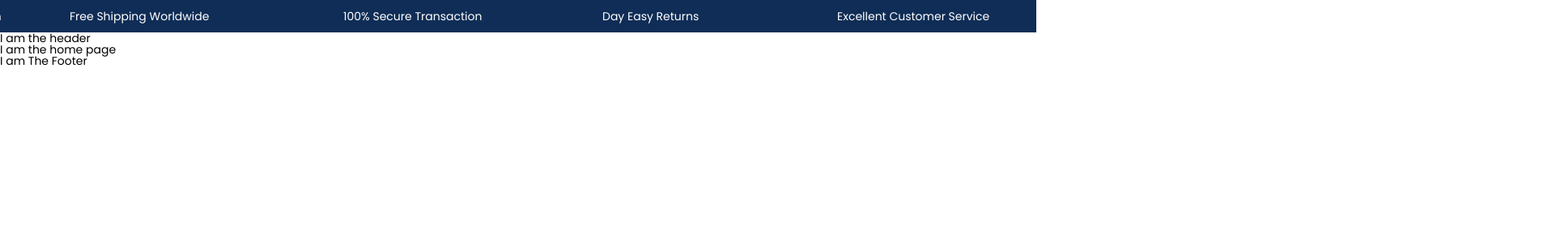
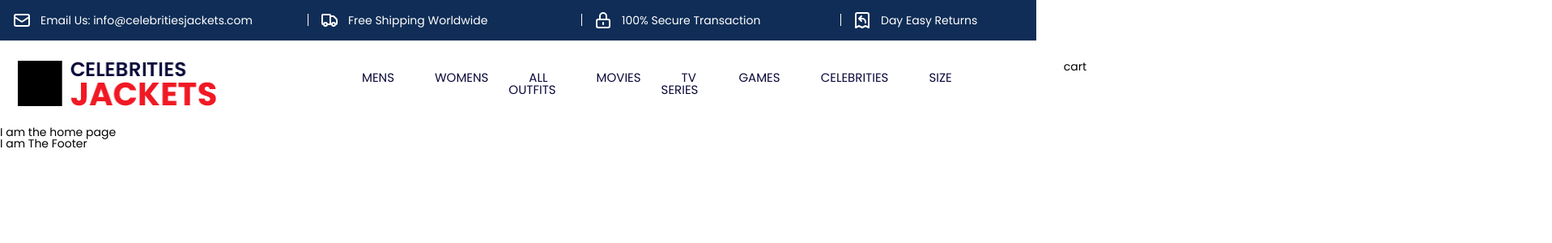
Before and after one commit to mi-dexigner/Venus-Handicrafts-NextJs, a Next.js app: page / in a window 1280 px wide. Shown: the top 300 px of the page at 81% size, 1917 px wide, since content can reach past the window. Built offline with nearby package versions, Linux system fonts and the light colour scheme.

Commit message:
working on header

```diff
--- a/components/Header.js
+++ b/components/Header.js
@@ -1,7 +1,31 @@
+import Link from 'next/link';
+import Image from 'next/image';
+import styles from  '@/styles/Header.module.css'
 const Header = () => {
     return (
-        <header>
-           I am the header
+        <header className={styles.header}>
+          <div className={styles.logo}>
+              <Image
+              src='/logo.png'
+              layout="responsive"
+              alt="Logo"
+              width="242"
+              height="56"
+              />
+          </div>
+          <nav className={styles.mainNav}>
+              <ul>
+                  <li><Link href="/"><a>Mens</a></Link></li>
+                  <li><Link href="/"><a>Womens</a></Link></li>
+                  <li><Link href="/"><a>All Outfits</a></Link></li>
+                  <li><Link href="/"><a>Movies</a></Link></li>
+                  <li><Link href="/"><a>Tv Series</a></Link></li>
+                  <li><Link href="/"><a>Games</a></Link></li>
+                  <li><Link href="/"><a>Celebrities</a></Link></li>
+                  <li><Link href="/"><a>Size</a></Link></li>
+              </ul>
+          </nav>
+          <div className={styles.cartHeader}>cart</div>
         </header>
     )
 }
--- a/components/Meta.js
+++ b/components/Meta.js
@@ -30,6 +30,8 @@ const Meta = ({ title, description,shareImage}) => {
           <meta name="image" content={shareImage} />
         </>
       )}
+
+
     </Head>
   )
 }
--- a/components/TopBar.js
+++ b/components/TopBar.js
@@ -1,36 +1,49 @@
-import styles from  '../styles/TopBar.module.css'
+import styles from  '@/styles/TopBar.module.css'
 const TopBar = () => {
     return (
         <div className={styles.topbar}>
       <div className={styles.grid}>
-            <div className="col">
+            <div className={styles.icons}>
             <div className={styles.iconList}>
-            <i className={styles.iconEnvelope}></i> Email Us: info@celebritiesjackets.com
+            <svg xmlns="http://www.w3.org/2000/svg" className={styles.icon} fill="none" viewBox="0 0 24 24" stroke="currentColor">
+  <path strokeLinecap="round" strokeLinejoin="round" strokeWidth={2} d="M3 8l7.89 5.26a2 2 0 002.22 0L21 8M5 19h14a2 2 0 002-2V7a2 2 0 00-2-2H5a2 2 0 00-2 2v10a2 2 0 002 2z" />
+</svg> Email Us: info@celebritiesjackets.com
             </div>
             </div>
-            <div className="col">
+            <div className={styles.icons}>
             <div className={styles.iconList}>
-            <i></i> Free Shipping Worldwide
+            <svg xmlns="http://www.w3.org/2000/svg" className={styles.icon} fill="none" viewBox="0 0 24 24" stroke="currentColor">
+  <path d="M9 17a2 2 0 11-4 0 2 2 0 014 0zM19 17a2 2 0 11-4 0 2 2 0 014 0z" />
+  <path strokeLinecap="round" strokeLinejoin="round" strokeWidth={2} d="M13 16V6a1 1 0 00-1-1H4a1 1 0 00-1 1v10a1 1 0 001 1h1m8-1a1 1 0 01-1 1H9m4-1V8a1 1 0 011-1h2.586a1 1 0 01.707.293l3.414 3.414a1 1 0 01.293.707V16a1 1 0 01-1 1h-1m-6-1a1 1 0 001 1h1M5 17a2 2 0 104 0m-4 0a2 2 0 114 0m6 0a2 2 0 104 0m-4 0a2 2 0 114 0" />
+</svg> Free Shipping Worldwide
             </div>
             </div>
-            <div className="col">
+            <div  className={styles.icons}>
             <div className={styles.iconList}>
-            <i></i> 100% Secure Transaction
+            <svg xmlns="http://www.w3.org/2000/svg" className={styles.icon}  fill="none" viewBox="0 0 24 24" stroke="currentColor">
+  <path strokeLinecap="round" strokeLinejoin="round" strokeWidth={2} d="M12 15v2m-6 4h12a2 2 0 002-2v-6a2 2 0 00-2-2H6a2 2 0 00-2 2v6a2 2 0 002 2zm10-10V7a4 4 0 00-8 0v4h8z" />
+</svg> 100% Secure Transaction
             </div>
             </div>
-            <div className="col">
+            <div className={styles.icons}>
             <div className={styles.iconList}>
-            <i></i> Day Easy Returns
+            <svg xmlns="http://www.w3.org/2000/svg" className={styles.icon}fill="none" viewBox="0 0 24 24" stroke="currentColor">
+  <path strokeLinecap="round" strokeLinejoin="round" strokeWidth={2} d="M16 15v-1a4 4 0 00-4-4H8m0 0l3 3m-3-3l3-3m9 14V5a2 2 0 00-2-2H6a2 2 0 00-2 2v16l4-2 4 2 4-2 4 2z" />
+</svg> Day Easy Returns
             </div>
             </div>
-            <div className="col">
+            <div className={styles.icons}>
             <div className={styles.iconList}>
-            <i></i> Excellent Customer Service
+            <svg xmlns="http://www.w3.org/2000/svg" className={styles.icon} fill="none" viewBox="0 0 24 24" stroke="currentColor">
+  <path strokeLinecap="round" strokeLinejoin="round" strokeWidth={2} d="M14 10h4.764a2 2 0 011.789 2.894l-3.5 7A2 2 0 0115.263 21h-4.017c-.163 0-.326-.02-.485-.06L7 20m7-10V5a2 2 0 00-2-2h-.095c-.5 0-.905.405-.905.905 0 .714-.211 1.412-.608 2.006L7 11v9m7-10h-2M7 20H5a2 2 0 01-2-2v-6a2 2 0 012-2h2.5" />
+</svg> Excellent Customer Service
             </div>
             </div>
-            <div className="col">
+            <div className={styles.icons}>
             <div className={styles.iconList}>
-            <i></i> Excellent Customer Service
+            <svg xmlns="http://www.w3.org/2000/svg" className={styles.icon} fill="none" viewBox="0 0 24 24" stroke="currentColor">
+  <path strokeLinecap="round" strokeLinejoin="round" strokeWidth={2} d="M18.364 5.636l-3.536 3.536m0 5.656l3.536 3.536M9.172 9.172L5.636 5.636m3.536 9.192l-3.536 3.536M21 12a9 9 0 11-18 0 9 9 0 0118 0zm-5 0a4 4 0 11-8 0 4 4 0 018 0z" />
+</svg> 24/7 Online Support
             </div>
             </div>
 
--- a/jsconfig.json
+++ b/jsconfig.json
@@ -2,7 +2,8 @@
     "compilerOptions": {
       "baseUrl": ".",
       "paths": {
-        "@/components/*": ["components/*"]
+        "@/components/*": ["components/*"],
+        "@/styles/*": ["styles/*"]
       }
     }
   }
--- a/next.config.js
+++ b/next.config.js
@@ -1,6 +1,14 @@
 module.exports = {
   reactStrictMode: true,
+  optimizeFonts: true,
     images:{
-        domains:['links.papareact.com']
-    }
+        domains:['links.papareact.com'],
+        formats: ['image/avif', 'image/webp'],
+    },
+    devIndicators: {
+      autoPrerender: false,
+    },
+    compress: true,
+    webpack5: true,
+    swcMinify: false
 }
--- /dev/null
+++ b/styles/Header.module.css
@@ -0,0 +1,34 @@
+.header{
+    display: grid;
+    grid-template-columns:400px 1fr auto;
+    padding: 25px 22px;
+    background-color: #fff;
+}
+
+.logo{
+    position: relative;
+    width: 245px;
+
+}
+.mainNav{
+    display: flex;
+    width: 100%;
+    justify-content: flex-end;
+    align-items: center;
+}
+.mainNav ul{
+    list-style: none;
+    padding: 0;
+    display: flex;
+}
+.mainNav ul li a{
+    padding: 0 25px;
+    text-decoration: none;
+    font-size: 15px;
+    color: #0a093a;
+    text-transform: uppercase;
+}
+
+.cartHeader{
+    margin-left: 113px;
+}
--- a/styles/TopBar.module.css
+++ b/styles/TopBar.module.css
@@ -1,32 +1,43 @@
 .topbar{
-  padding-top: 0.8rem;
-  padding-bottom: 0.8rem;
-  background-color: #0f2d56;
+   background-color: #0f2d56;
  }
 
  .grid{
     display: grid;
-    grid-template-columns: 377px 338px 320px 290px 335px 254px;
+    grid-template-columns: 380px 338px 320px 290px 335px 254px;
     width: 100%;
     color: #fff;
-    place-content: center;
-    place-items: center;
+    /*place-content: center;
+    place-items: center;*/
  }
+ .icons{
+   padding-left: 15px;
+   padding-right: 15px;
+   position: relative;
+}
+.icons +  .icons::before{
+   content: '';
+   width: 1px;
+   height: 15px;
+   background-color: #fff;
+   position: absolute;
+   top: 0px;
+   left: 0px;
+   bottom: 0px;
+   margin: auto;
+}
 .iconList{
    font-size: 1em;
    font-weight: 500;
-   padding-left: 26px;
+   display: flex;
+   align-items: center;
+   padding-top: 0.8rem;
+   padding-bottom: 0.8rem;
 }
-.iconFirst{
 
-}
- .iconEnvelope{
-background-image: url('../public/envelope.png');
-background-position: center;
-background-repeat: no-repeat;
-background-attachment: scroll;
-width:16px;
-height: 12px;
+ .icon{
+width:24px;
+height: 24px;
 display: inline-block;
 margin-right: 11px;
  }
```
Also changed, not shown: public/logo.png (added).
